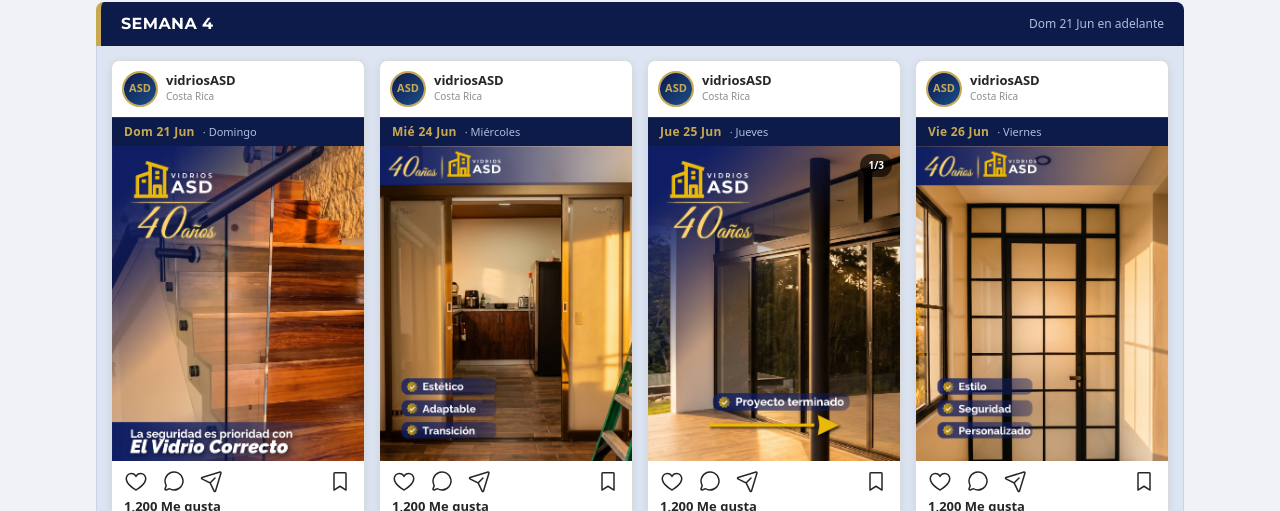
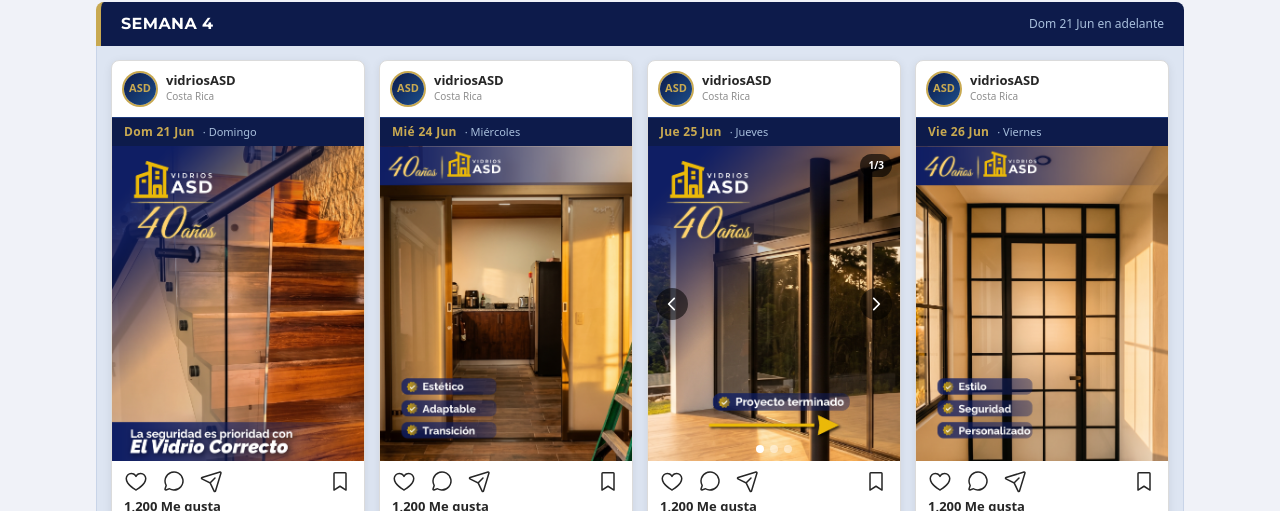
Before and after one commit to rondrix/Planificador-ADS, a React (Vite) app: page /mes/junio in a window 1280 px wide. Shown: the part 1989-2500 px from the top of the page. Built offline with nearby package versions, Linux system fonts and the light colour scheme; some icons are missing.

Commit message:
Fix carousel navigation

```diff
--- a/src/components/InstagramCard.jsx
+++ b/src/components/InstagramCard.jsx
@@ -3,6 +3,7 @@
 
 export const InstagramCard = ({ post }) => {
   const [copied, setCopied] = useState(false);
+  const [activeSlide, setActiveSlide] = useState(0);
 
   const formats = [
     ...(post.isPost ? ['Post 4:5'] : []),
@@ -20,6 +21,14 @@
     } catch (error) {
       console.error('No se pudo copiar el texto', error);
     }
+  };
+
+  const goToPreviousSlide = () => {
+    setActiveSlide((current) => (current === 0 ? post.carouselImages.length - 1 : current - 1));
+  };
+
+  const goToNextSlide = () => {
+    setActiveSlide((current) => (current === post.carouselImages.length - 1 ? 0 : current + 1));
   };
 
   return (
@@ -45,18 +54,52 @@
       <div className="relative w-full shrink-0 bg-gray-100">
         {post.isCarousel ? (
           <>
-            <div className="flex overflow-x-auto snap-x snap-mandatory w-full aspect-[4/5]">
+            <div className="overflow-hidden w-full aspect-[4/5]">
+              <div
+                className="flex h-full transition-transform duration-300 ease-out"
+                style={{ transform: `translateX(-${activeSlide * 100}%)` }}
+              >
+                {post.carouselImages.map((imgSrc, idx) => (
+                  <img
+                    key={imgSrc}
+                    className="block shrink-0 w-full h-full object-cover"
+                    src={imgSrc}
+                    alt={`${post.title} slide ${idx + 1}`}
+                  />
+                ))}
+              </div>
+            </div>
+            <div className="absolute top-2 right-2 bg-black/65 text-white text-[10px] font-bold rounded-full px-2 py-1">
+              {activeSlide + 1}/{post.carouselImages.length}
+            </div>
+            <button
+              type="button"
+              onClick={goToPreviousSlide}
+              className="absolute left-2 top-1/2 -translate-y-1/2 w-8 h-8 rounded-full bg-black/55 hover:bg-black/70 text-white flex items-center justify-center transition-colors"
+              aria-label="Imagen anterior"
+            >
+              <Icon icon="ph:caret-left-bold" className="text-lg" />
+            </button>
+            <button
+              type="button"
+              onClick={goToNextSlide}
+              className="absolute right-2 top-1/2 -translate-y-1/2 w-8 h-8 rounded-full bg-black/55 hover:bg-black/70 text-white flex items-center justify-center transition-colors"
+              aria-label="Imagen siguiente"
+            >
+              <Icon icon="ph:caret-right-bold" className="text-lg" />
+            </button>
+            <div className="absolute bottom-2 left-0 right-0 flex justify-center gap-1.5">
               {post.carouselImages.map((imgSrc, idx) => (
-                <img
+                <button
                   key={imgSrc}
-                  className="block shrink-0 w-full h-full snap-center object-cover"
-                  src={imgSrc}
-                  alt={`${post.title} slide ${idx + 1}`}
+                  type="button"
+                  onClick={() => setActiveSlide(idx)}
+                  className={`w-2 h-2 rounded-full transition-colors ${
+                    activeSlide === idx ? 'bg-white' : 'bg-white/45 hover:bg-white/75'
+                  }`}
+                  aria-label={`Ver imagen ${idx + 1}`}
                 />
               ))}
-            </div>
-            <div className="absolute top-2 right-2 bg-black/65 text-white text-[10px] font-bold rounded-full px-2 py-1">
-              1/{post.carouselImages.length}
             </div>
           </>
         ) : (
```
